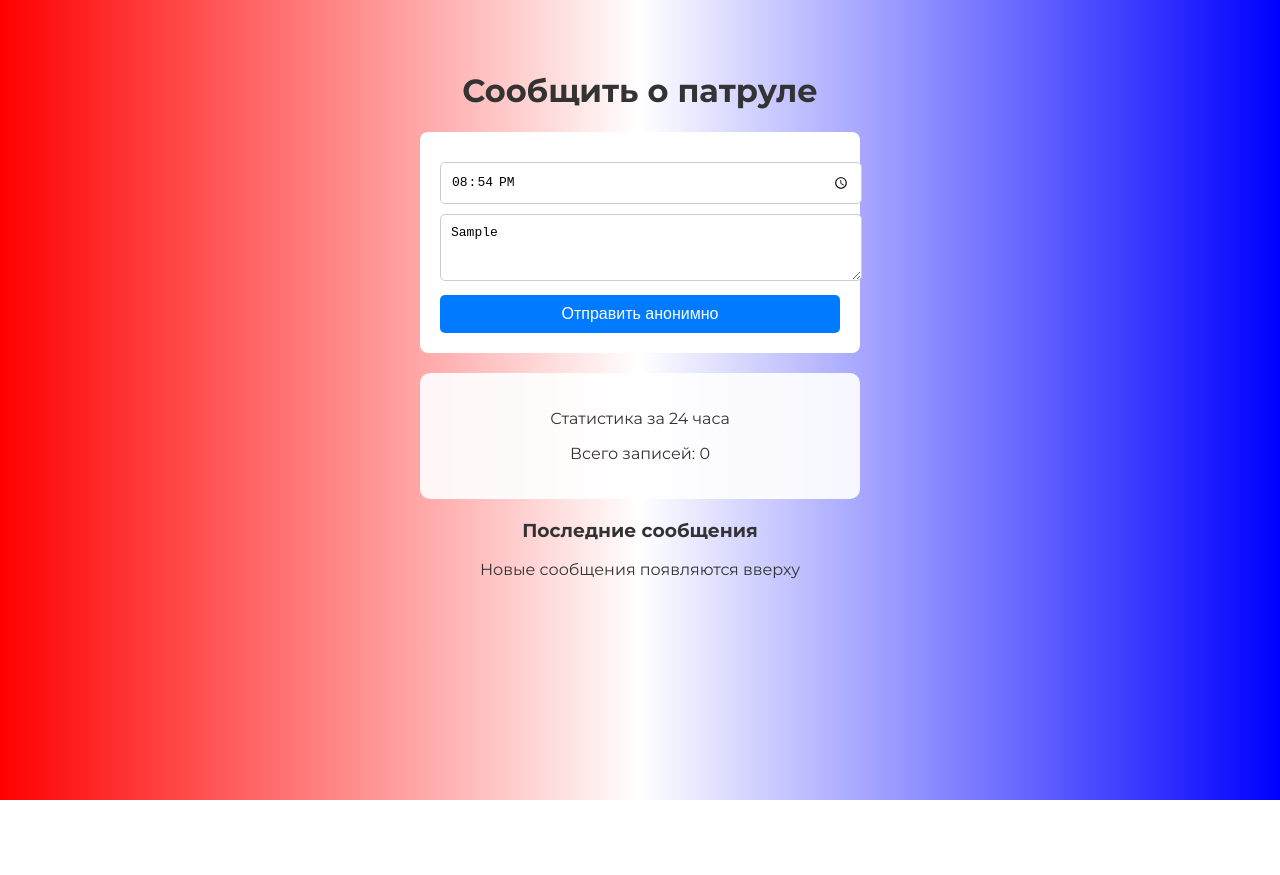
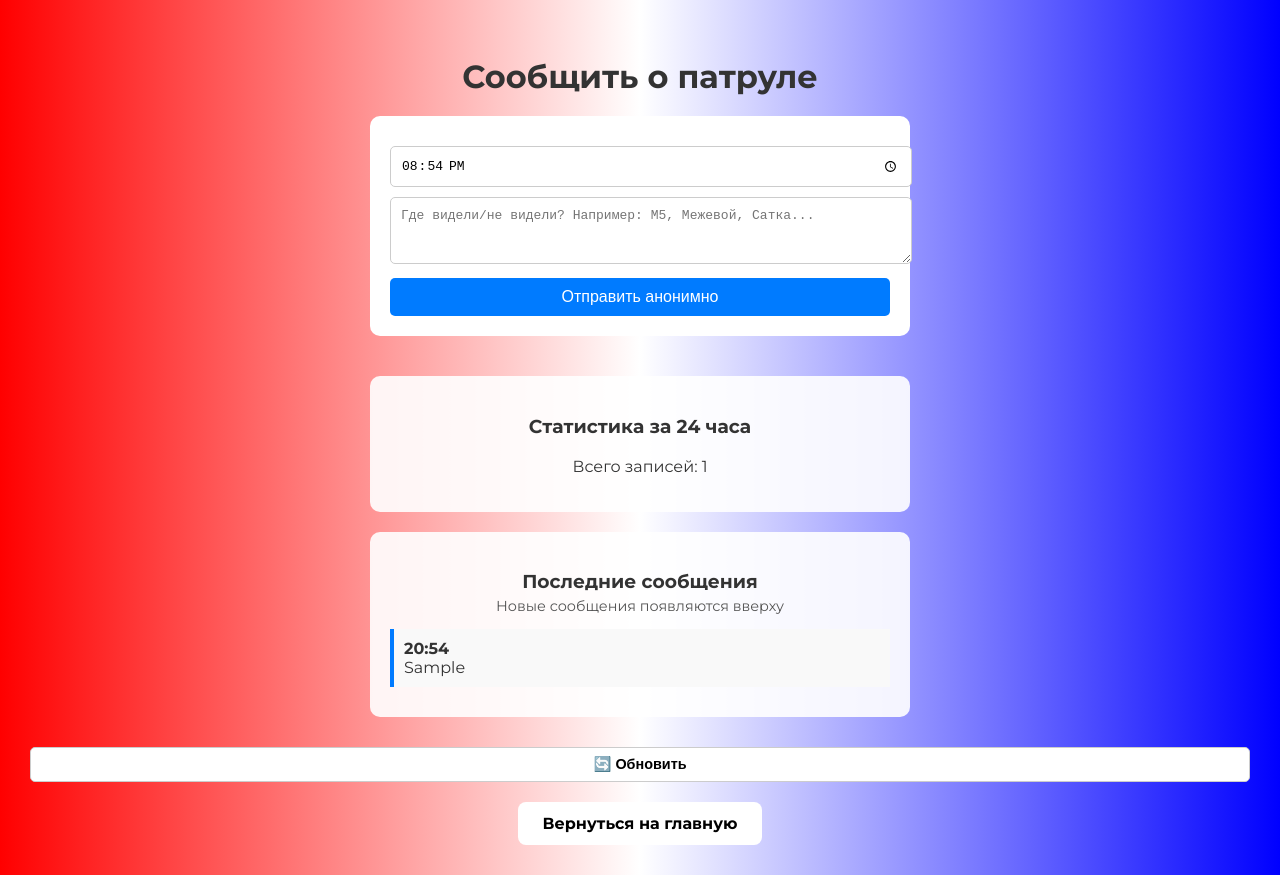
Before and after one commit to EgaPato1703/mp-dps-satka, a plain HTML site: page report.html in a window 1280 px wide. Both pictures are taken after typing "Sample" into the empty fields and a click on the button "Отправить анонимно". Before the commit the page ends 800 px from the top, so only its background shows below. Drawn offline with Linux system fonts and the light colour scheme; no server answers.

Commit message:
Update report.html

```diff
--- a/report.html
+++ b/report.html
@@ -11,14 +11,18 @@
             background: linear-gradient(to right, red, white, blue);
             color: #333;
             text-align: center;
-            padding: 50px;
+            padding: 30px;
+        }
+        h2 {
+            font-size: 2em;
+            margin-bottom: 20px;
         }
         form {
-            max-width: 400px;
-            margin: 20px auto;
             background: #fff;
             padding: 20px;
-            border-radius: 8px;
+            border-radius: 10px;
+            max-width: 500px;
+            margin: 0 auto 40px;
         }
         input, textarea, button {
             width: 100%;
@@ -37,6 +41,13 @@
         button:hover {
             background-color: #0056b3;
         }
+        .stats, .messages {
+            background: rgba(255,255,255,0.9);
+            padding: 20px;
+            border-radius: 10px;
+            max-width: 500px;
+            margin: 0 auto 20px;
+        }
         .message {
             text-align: left;
             margin-bottom: 10px;
@@ -44,94 +55,139 @@
             background: #f9f9f9;
             border-left: 4px solid #007BFF;
         }
-        .stats {
-            background: rgba(255,255,255,0.9);
-            padding: 20px;
-            border-radius: 10px;
-            max-width: 400px;
-            margin: 20px auto;
+      .btn-back {
+    display: inline-block;
+    padding: 12px 25px;
+    background-color: #fff;
+    color: #000;
+    border: none;
+    font-weight: bold;
+    font-size: 1em;
+    border-radius: 8px;
+    cursor: pointer;
+    transition: 0.3s;
+    text-decoration: none;
+    margin-top: 20px;
+}
+.btn-back:hover {
+    background-color: #f0f0f0;
+}
+      /* Адаптация под мобильные устройства */
+@media (max-width: 600px) {
+    h1, h2 {
+        font-size: 1.5em;
+    }
+    p {
+        font-size: 1em;
+    }
+    .btn, .btn-back {
+        padding: 12px 20px;
+        font-size: 0.9em;
+    }
+    input[type="time"], textarea {
+        font-size: 1em;
+    }
+}
+ .btn-refresh {
+    display: inline-block;
+    padding: 8px 14px;
+    background-color: #fff;
+    color: #000;
+    border: 1px solid #ccc;
+    font-weight: bold;
+    font-size: 0.9em;
+    border-radius: 5px;
+    cursor: pointer;
+    transition: all 0.3s ease;
+    margin-top: 10px;
+}
+
+.btn-refresh:hover {
+    background-color: #f0f0f0;
+}
+      .message {
+    text-align: left;
+    margin-bottom: 10px;
+    padding: 10px;
+    background: #f9f9f9;
+    border-left: 4px solid #007BFF;
+    opacity: 0;
+    transform: translateY(10px);
+    animation: fadeIn 0.4s ease forwards;
+}
+
+@keyframes fadeIn {
+    to {
+        opacity: 1;
+        transform: translateY(0);
+    }
 }
     </style>
+  <meta name="viewport" content="width=device-width, initial-scale=1.0">
 </head>
 <body>
-    <h1>Сообщить о патруле</h1>
-
+    <h2>Сообщить о патруле</h2>
     <form id="reportForm">
         <input type="time" name="time" id="timeInput" required>
-        <textarea name="comment" rows="3" placeholder="Где видели? Например: М5 перед Аширом..." required></textarea>
+        <textarea name="comment" rows="3" placeholder="Где видели/не видели? Например: М5, Межевой, Сатка..." required></textarea>
         <button type="submit">Отправить анонимно</button>
     </form>
 
-    <div class="stats">
-        <p>Статистика за 24 часа</p>
+    <div class="stats" id="stats">
+        <h3>Статистика за 24 часа</h3>
         <p>Всего записей: <span id="total">0</span></p>
     </div>
 
     <div class="messages">
         <h3>Последние сообщения</h3>
-        <p>Новые сообщения появляются вверху</p>
+      <p style="font-size: 0.9em; color: #555; margin-top: -15px;">Новые сообщения появляются вверху</p>
         <div id="messagesList"></div>
     </div>
 
     <script>
-        const API_URL = 'https://heartfelt-lolly-0752ca.netlify.app/api/save ';
-        const BIN_ID = '6834b47b8a456b7966a5a85a'; // Замени на свой BIN ID из JSONBin
-        const ACCESS_KEY = '$2a$10$dffxExo1QsUKLdfb4J5Yo.XPhIjvUPlqQ635ttAJ4JzvpZGHwBW4a'; // Замени на X-Access-Key из JSONBin
-
         const form = document.getElementById('reportForm');
+        const timeInput = document.getElementById('timeInput');
         const messagesList = document.getElementById('messagesList');
         const totalEl = document.getElementById('total');
 
-        async function fetchReports() {
-            const res = await fetch(`https://api.jsonbin.io/v3/b/ ${BIN_ID}`, {
-                headers: {
-                    'X-Access-Key': ACCESS_KEY
-                }
-            });
-            const data = await res.json();
-            return data.record || [];
+        // Текущее время
+        const now = new Date();
+        timeInput.value = now.toTimeString().slice(0,5);
+
+        function cleanOldReports() {
+            let reports = JSON.parse(localStorage.getItem('reports') || '[]');
+            const hourAgo = Date.now() - 60 * 60 * 1000;
+            reports = reports.filter(r => r.timestamp > hourAgo);
+            localStorage.setItem('reports', JSON.stringify(reports));
+            renderMessages();
+            updateStats();
         }
 
-        async function saveReports(reports) {
-            await fetch(API_URL, {
-                method: 'POST',
-                headers: {
-                    'Content-Type': 'application/json'
-                },
-                body: JSON.stringify(reports)
-            });
+        function updateStats() {
+            let reports = JSON.parse(localStorage.getItem('reports') || '[]');
+            totalEl.textContent = reports.length;
         }
 
-        function renderMessages(reports) {
+        function renderMessages() {
+            let reports = JSON.parse(localStorage.getItem('reports') || '[]');
             messagesList.innerHTML = '';
+
             reports.forEach(report => {
                 const msg = document.createElement('div');
                 msg.className = 'message';
                 msg.innerHTML = `<strong>${report.time}</strong><br>${report.comment}`;
-                messagesList.appendChild(msg);
+                messagesList.insertBefore(msg, messagesList.firstChild);
             });
-            updateStats(reports);
         }
 
-        function updateStats(reports) {
-            totalEl.textContent = reports.length;
-        }
+        setInterval(cleanOldReports, 60000); // Очистка каждую минуту
+        window.onload = () => {
+            cleanOldReports();
+            renderMessages();
+        };
 
-        function cleanOldReports(reports) {
-            const hourAgo = Date.now() - 60 * 60 * 1000;
-            return reports.filter(r => r.timestamp > hourAgo);
-        }
-
-        async function loadAndRender() {
-            let reports = await fetchReports();
-            reports = cleanOldReports(reports);
-            renderMessages(reports);
-        }
-
-        if (form) {
-            form.addEventListener('submit', async function(e) {
+        form.addEventListener('submit', function(e) {
             e.preventDefault();
-
             const formData = new FormData(form);
             const data = {
                 time: formData.get('time'),
@@ -139,22 +195,22 @@
                 timestamp: Date.now()
             };
 
-                let reports = await fetchReports();
+            let reports = JSON.parse(localStorage.getItem('reports') || '[]');
             reports.push(data);
-                reports = cleanOldReports(reports);
+            localStorage.setItem('reports', JSON.stringify(reports));
 
-                await saveReports(reports);
-
+            alert("Спасибо! Ваше сообщение отправлено.");
             form.reset();
-                renderMessages(reports);
-                document.getElementById('timeInput').value = new Date().toTimeString().slice(0,5);
+            timeInput.value = new Date().toTimeString().slice(0,5);
+            renderMessages();
+            updateStats();
         });
-        }
-
-        window.onload = () => {
-            document.getElementById('timeInput').value = new Date().toTimeString().slice(0,5);
-            loadAndRender();
-        };
+      document.getElementById('refreshBtn').addEventListener('click', () => {
+    cleanOldReports();
+    renderMessages();
+});
     </script>
+    <button id="refreshBtn" class="btn-refresh">🔄 Обновить</button>
+<a href="index.html" class="btn-back">Вернуться на главную</a>
 </body>
 </html>
```
Lines whose indentation alone changed are shown as unchanged.
